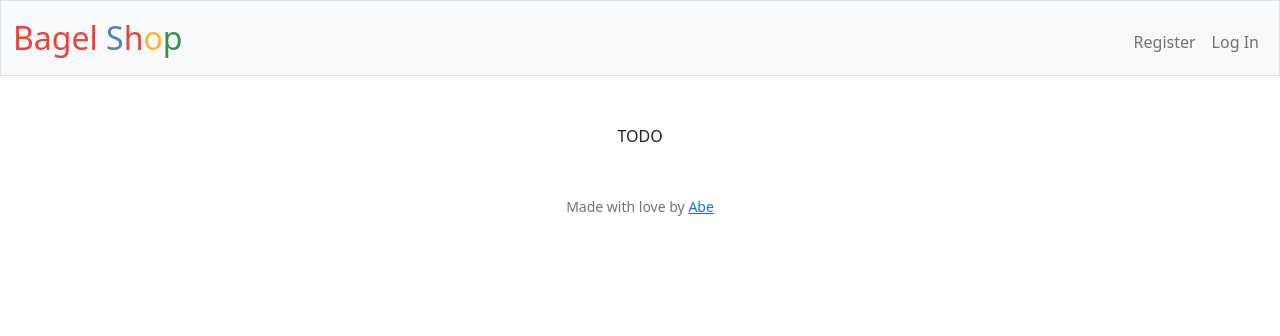
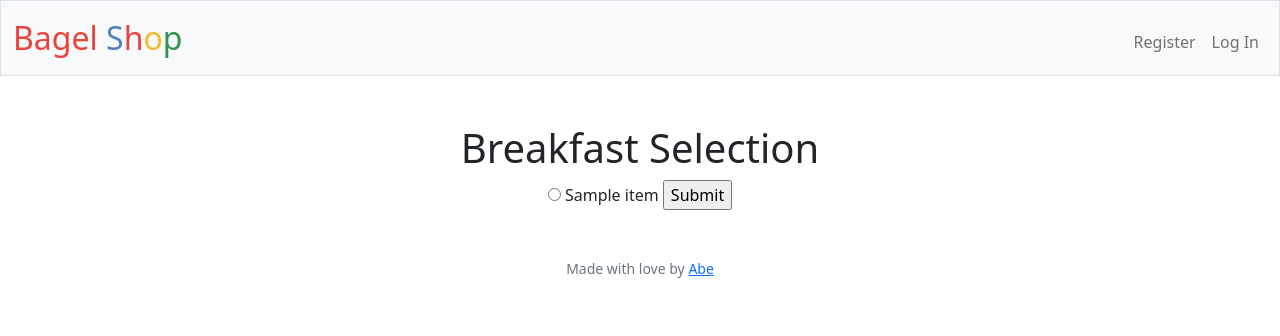
Before and after one commit to abe-101/bagel-shop, a Flask app: template templates/index.html in a window 1280 px wide. Shown: the top 336 px of the page. Run offline with Flask 2, Linux system fonts and the light colour scheme; the template is opened without the code that fills it: most values are stand-ins (such as "Sample title", 1, 10 or a date in 2020); some libraries are stand-ins or nearby versions.

Commit message:
add index

```diff
--- a/templates/index.html
+++ b/templates/index.html
@@ -1,9 +1,15 @@
 {% extends "layout.html" %}
 
 {% block title %}
-Index
+Breakfast Selection
 {% endblock %}
 
 {% block main %}
-TODO
+    <h1>Breakfast Selection</h1>
+    <form action="/selection" method="post">
+        {% for item in menu %}
+            <input name="selection" type="radio" value="{{ item }}"> {{ item }}
+        {% endfor %}
+        <input type="submit" value="Submit">
+    </form>
 {% endblock %}
```
